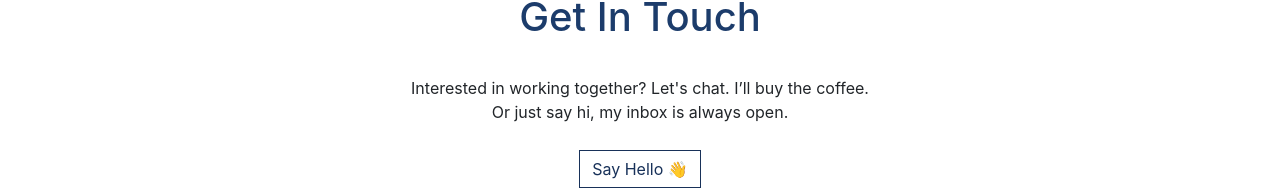
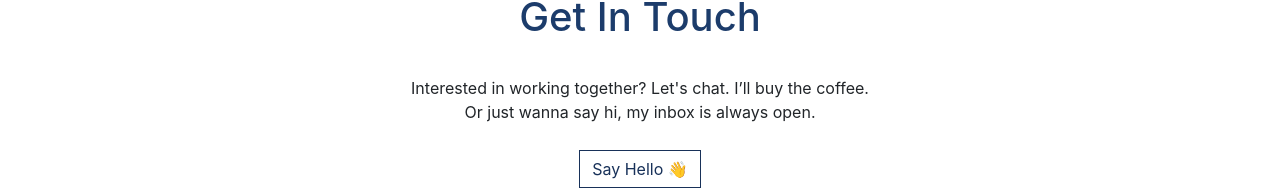
Before and after one commit to omcar04/omcar_parab, a React (Create React App) app: page / in a window 1280 px wide. Shown: the part 2566-2756 px from the top of the page. Built offline with nearby package versions, Linux system fonts and the light colour scheme.

Commit message:
Contact text edited

```diff
--- a/src/components/Contact.js
+++ b/src/components/Contact.js
@@ -23,7 +23,7 @@ const Contact = ({ contactRef }) => {
               <p>
                 Interested in working together? Let's chat. I’ll buy the coffee.
                 <br />
-                Or just say hi, my inbox is always open.
+                Or just wanna say hi, my inbox is always open.
               </p>
               <Button className="sayhello" href="mailto:omcar04@gmail.com">
                 Say Hello 👋
```
